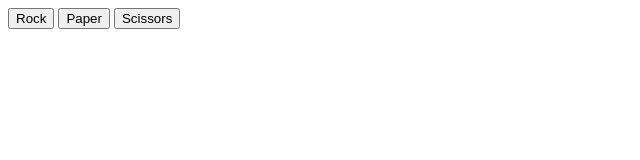
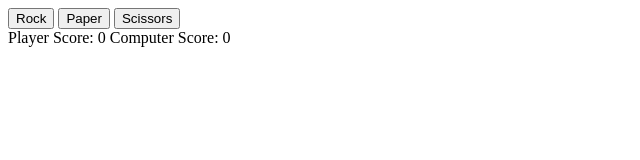
Before and after one commit to chacothetaco/Rock-Paper-Scissors, a plain HTML site: page index.html in a window 1280 px wide. Both pictures are taken after a click on the button "Rock". Shown: the whole page, without its empty margins (0-640 px from the left). Drawn offline with Linux system fonts and the light colour scheme.

Commit message:
Created div to display scores. CcomputerSelection regenerated with each click event.

```diff
--- a/index.html
+++ b/index.html
@@ -6,9 +6,13 @@
 
     </head>
     <body>
-        <button id="btnR">Rock</button>
-        <button id="btnP">Paper</button>
-        <button id="btnS">Scissors</button>
+        <div class="buttons">
+            <button id="btnR">Rock</button>
+            <button id="btnP">Paper</button>
+            <button id="btnS">Scissors</button>
+        </div>
+        <div id="container">
+        </div>
 
         <script src ="script.js"></script>
     </body>
--- a/script.js
+++ b/script.js
@@ -1,22 +1,15 @@
 let playerScore = 0;
 let computerScore = 0;
 
-//defines the array
-const rockPaperScissors = ['rock', 'paper', 'scissors'];
-//creates a function that randomly chooses an item from the above array and displays it in the console
-function getComputerChoice() {
-    return rockPaperScissors[Math.floor(Math.random() * rockPaperScissors.length)];
-}
 
-//Write a function that takes the user input (Rock, Paper, or Scissors) and compares to the randomized computer choice (Rock, Paper, pr Scissors). The results and string output could be as follows:
-//let playerSelection = "";
-let computerSelection = getComputerChoice();
-console.log(computerSelection);
+function playRound() {
+   const rockPaperScissors = ['rock', 'paper', 'scissors'];
+   //creates a function that randomly returns an item from the above array
+   function getComputerChoice() {
+       return rockPaperScissors[Math.floor(Math.random() * rockPaperScissors.length)];
+   }
+   let computerSelection = getComputerChoice();
 
-// function playRound(playerSelection, computerSelection) {
-function playRound() {
-    //let playerSelection = playerSelection.toCase();
-   // let computerSelection = computerSelection.toCase();
     console.log(playerSelection);
     console.log(computerSelection);
     if (playerSelection == computerSelection) {
@@ -36,11 +29,10 @@ function playRound() {
     } else {
         return "Incorrect selection. User must input 'Rock', 'Paper', or 'Scissors'.";
     }
+
 }
 
 //add event listeners for 3 buttons that will call the above playRound function when clicked
-//i need the event listener to give value to playerSelection depending on which button is pressed
-//potential option to create new function that calls playRound function
 const btnRock = document.querySelector('#btnR');
 btnRock.addEventListener('click', () => {
     playerSelection = 'rock';
@@ -56,6 +48,13 @@ btnScissors.addEventListener('click', () => {
     playerSelection = 'scissors';
     playRound();
 });
+
+//created div element to display the score
+const resultDiv = document.createElement('div');
+resultDiv.classList.add('result');
+resultDiv.textContent = 'Player Score: ' + playerScore + ' ' + 'Computer Score: ' + computerScore;
+const container = document.querySelector('#container');
+container.appendChild(resultDiv);
 
 //Create a new function called game() that calls the playRound function
  //function game() {
```
